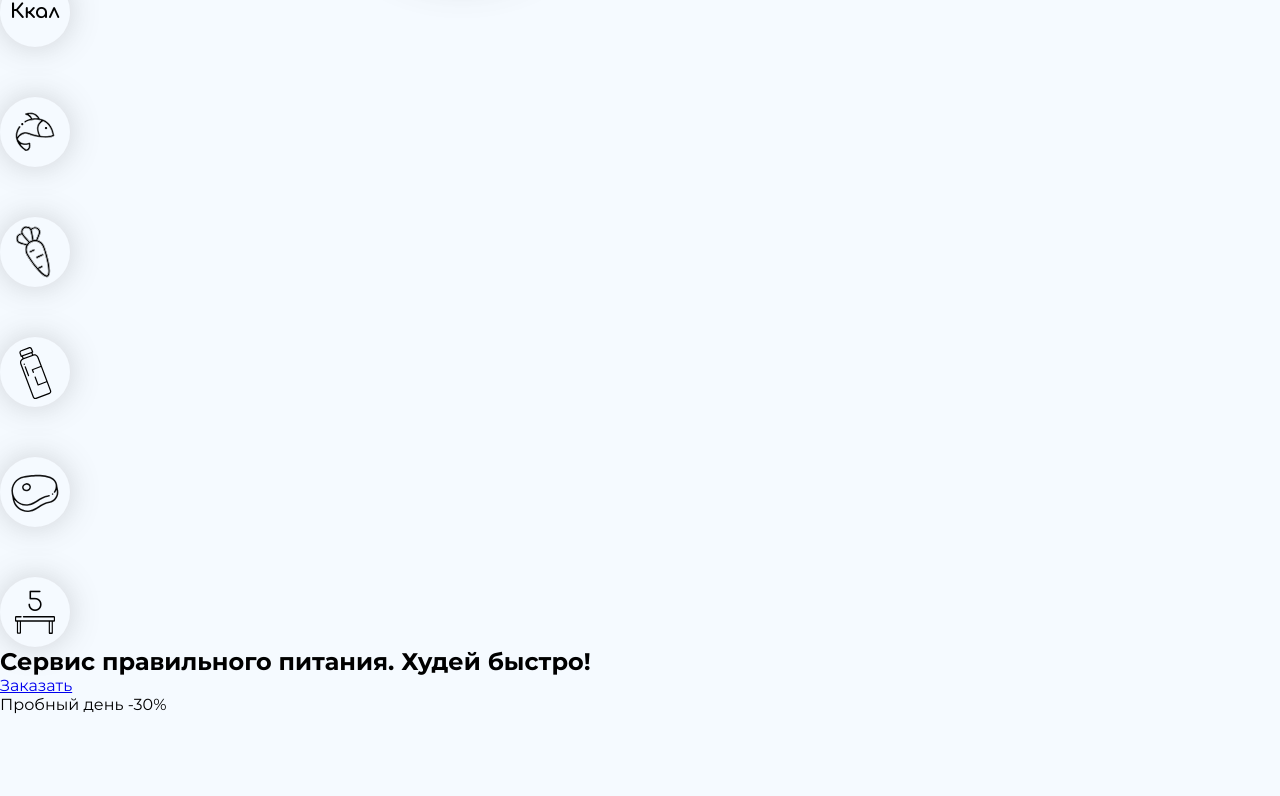
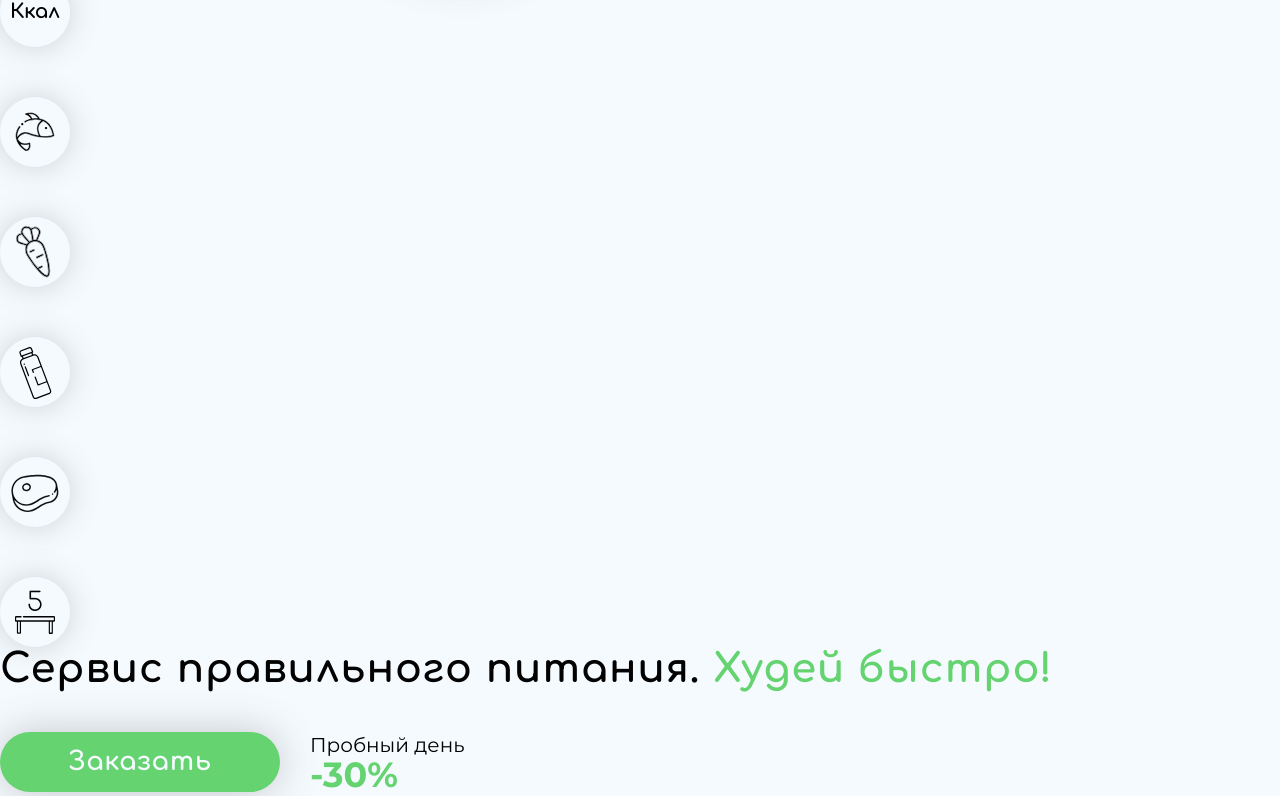
Before and after one commit to ltlaitoff/gastro-chef, a React (Create React App) app: page / in a window 1280 px wide. Shown: the part 239-1035 px from the top of the page. Before the commit the page ends 972 px from the top, so only its background shows below. Built offline with nearby package versions, Linux system fonts and the light colour scheme.

Commit message:
Create main structure and create content half

```diff
--- a/package.json
+++ b/package.json
@@ -65,8 +65,9 @@
 		"@storybook/react": "^6.4.19",
 		"@storybook/testing-library": "^0.0.9",
 		"@testing-library/react": "^12.1.3",
-		"eslint": "^8.9.0",
+		"eslint": "^8.10.0",
 		"eslint-config-prettier": "^8.3.0",
+		"eslint-plugin-markdown": "^2.2.1",
 		"eslint-plugin-prettier": "^4.0.0",
 		"eslint-plugin-react": "^7.28.0",
 		"eslint-plugin-storybook": "^0.5.6",
--- a/src/components/MainPromo/MainPromo.jsx
+++ b/src/components/MainPromo/MainPromo.jsx
@@ -1,69 +1,24 @@
 /* eslint-disable */
 import React, { useState } from 'react'
-import { Link } from 'react-router-dom'
-import ReactMarkdown from 'react-markdown'
 
 import styles from './MainPromo.module.scss'
 import DATA from './data.js'
-import { useSelector } from 'react-redux'
 import MenuAddition from 'components/MenuAddition'
-
-const transformText = text => {
-	const components = {
-		em: ({ node, ...props }) => <span className={styles.green} {...props} />,
-
-		strong: ({ node, ...props }) => (
-			<span className={styles.greenBig} {...props} />
-		),
-		p: React.Fragment
-	}
-
-	return <ReactMarkdown children={text} components={components} />
-}
-
-const getDataFromCurrentSlide = (currentSlide, currentLanguage) => {
-	return {
-		id: currentSlide.id,
-		promoText: transformText(currentSlide.promoText[currentLanguage]),
-		promoPostText: transformText(currentSlide.promoPostText[currentLanguage]),
-		buttonText: transformText(currentSlide.buttonText[currentLanguage]),
-		buttonPostText: transformText(currentSlide.buttonPostText[currentLanguage]),
-		image: currentSlide.image,
-		url: currentSlide.url
-	}
-}
+import MainPromoContent from './components/MainPromoContent'
 
 const MainPromo = () => {
 	const [currentSlideId, setCurrentSlideId] = useState(0)
-	const currentLanguage = useSelector(store => store.language.language)
 
 	const currentSlide = DATA.filter(slide => slide.id === currentSlideId)[0]
 
-	const {
-		id,
-		promoText: contentTitleText,
-		promoPostText: contentPostTitleText,
-		buttonText,
-		buttonPostText: postButtonText,
-		imageSrc,
-		url
-	} = getDataFromCurrentSlide(currentSlide, currentLanguage)
-
 	return (
-		<section className={styles.promo} key={id}>
+		<section className={styles.promo}>
 			<div className={styles.wrapper}>
 				<MenuAddition />
-				<div className={styles.content}>
-					<h2 className={styles.contentTitle}>{contentTitleText}</h2>
-					<div className={styles.contentPostTitle}>{contentPostTitleText}</div>
-					<Link to={url} className={styles.button}>
-						{buttonText}
-					</Link>
-					<div className={styles.postButton}>{postButtonText}</div>
-				</div>
+				<MainPromoContent slideData={currentSlide} />
 
 				<div className={styles.photo}>
-					<img src={imageSrc} alt='' className={styles.photoImage} />
+					{/* <img src={imageSrc} alt='' className={styles.photoImage} /> */}
 				</div>
 			</div>
 
--- a/src/components/MainPromo/components/MainPromoContent/MainPromoContent.jsx
+++ b/src/components/MainPromo/components/MainPromoContent/MainPromoContent.jsx
@@ -1,18 +1,63 @@
 import React from 'react'
-
+import { useSelector } from 'react-redux'
+import ReactMarkdown from 'react-markdown'
+import { Link } from 'react-router-dom'
+import PropTypes from 'prop-types'
 import styles from './MainPromoContent.module.scss'
 
+const transformText = text => {
+	const components = {
+		// eslint-disable-next-line no-unused-vars
+		em: ({ node, ...props }) => <span className={styles.green} {...props} />,
+
+		// eslint-disable-next-line no-unused-vars
+		strong: ({ node, ...props }) => (
+			<span className={styles.greenBig} {...props} />
+		),
+		p: React.Fragment
+	}
+
+	return <ReactMarkdown components={components}>{text}</ReactMarkdown>
+}
+
+const getDataFromCurrentSlide = (currentSlide, currentLanguage) => {
+	return {
+		promoText: transformText(currentSlide.promoText[currentLanguage]),
+		promoPostText: transformText(currentSlide.promoPostText[currentLanguage]),
+		buttonText: transformText(currentSlide.buttonText[currentLanguage]),
+		buttonPostText: transformText(currentSlide.buttonPostText[currentLanguage]),
+		url: currentSlide.url
+	}
+}
+
 const MainPromoContent = ({ slideData }) => {
+	const currentLanguage = useSelector(store => store.language.language)
+
+	const {
+		promoText: contentTitleText,
+		promoPostText: contentPostTitleText,
+		buttonText,
+		buttonPostText: postButtonText,
+		url
+	} = getDataFromCurrentSlide(slideData, currentLanguage)
+
 	return (
 		<div className={styles.content}>
-			<h2 className={styles.contentTitle}>{contentTitleText}</h2>
-			<div className={styles.contentPostTitle}>{contentPostTitleText}</div>
-			<Link to={url} className={styles.button}>
-				{buttonText}
-			</Link>
-			<div className={styles.postButton}>{postButtonText}</div>
+			<h2 className={styles.title}>{contentTitleText}</h2>
+			<div className={styles.postTitle}>{contentPostTitleText}</div>
+
+			<div className={styles.buttonWrapper}>
+				<Link to={url} className={styles.button}>
+					{buttonText}
+				</Link>
+				<div className={styles.postButton}>{postButtonText}</div>
+			</div>
 		</div>
 	)
 }
 
+MainPromoContent.propTypes = {
+	slideData: PropTypes.object
+}
+
 export default MainPromoContent
--- a/src/components/MainPromo/components/MainPromoContent/MainPromoContent.module.scss
+++ b/src/components/MainPromo/components/MainPromoContent/MainPromoContent.module.scss
@@ -0,0 +1,82 @@
+.green {
+	font-family: inherit;
+	font-weight: inherit;
+	font-size: inherit;
+	line-height: inherit;
+	letter-spacing: inherit;
+
+	color: #64d370;
+}
+
+.greenBig {
+	font-weight: bold;
+	font-size: 35px;
+	line-height: 100%;
+
+	color: var(--accent);
+}
+
+.title {
+	font-family: Comfortaa;
+
+	font-weight: bold;
+	font-size: 40px;
+	line-height: 45px;
+	letter-spacing: 0.025em;
+
+	color: #020202;
+}
+
+.postTitle {
+	margin-top: 15px;
+
+	font-family: Montserrat;
+
+	font-size: 20px;
+	line-height: 133.8%;
+	color: vat(--dark);
+}
+
+.buttonWrapper {
+	margin-top: 40px;
+	display: flex;
+	column-gap: 30px;
+	align-items: center;
+}
+
+.button {
+	min-width: 280px;
+	min-height: 60px;
+
+	display: flex;
+	align-items: center;
+	justify-content: center;
+
+	background: var(--accent);
+	box-shadow: 0px 0px 40px rgba(86, 86, 86, 0.3);
+
+	font-family: Comfortaa;
+	font-weight: bold;
+	font-size: 26px;
+	line-height: 133.8%;
+	letter-spacing: 0.025em;
+
+	text-align: center;
+	border-radius: 190px;
+
+	color: var(--bg-light);
+
+	text-decoration: none;
+}
+
+.postButton {
+	display: flex;
+	flex-direction: column;
+
+	font-family: Montserrat;
+
+	font-size: 20px;
+	line-height: 24px;
+
+	color: var(--dark);
+}
--- /dev/null
+++ b/src/components/MainPromo/components/MainPromoContent/index.jsx
@@ -0,0 +1 @@
+export { default } from './MainPromoContent'
--- a/src/scss/index.scss
+++ b/src/scss/index.scss
@@ -5,6 +5,7 @@
 	padding: 0;
 	box-sizing: border-box;
 	font-family: 'Montserrat', sans-serif;
+	font-weight: normal;
 }
 
 body {
```
Also changed, not shown: 1 other file (tests, documents, lock files or other folders).
